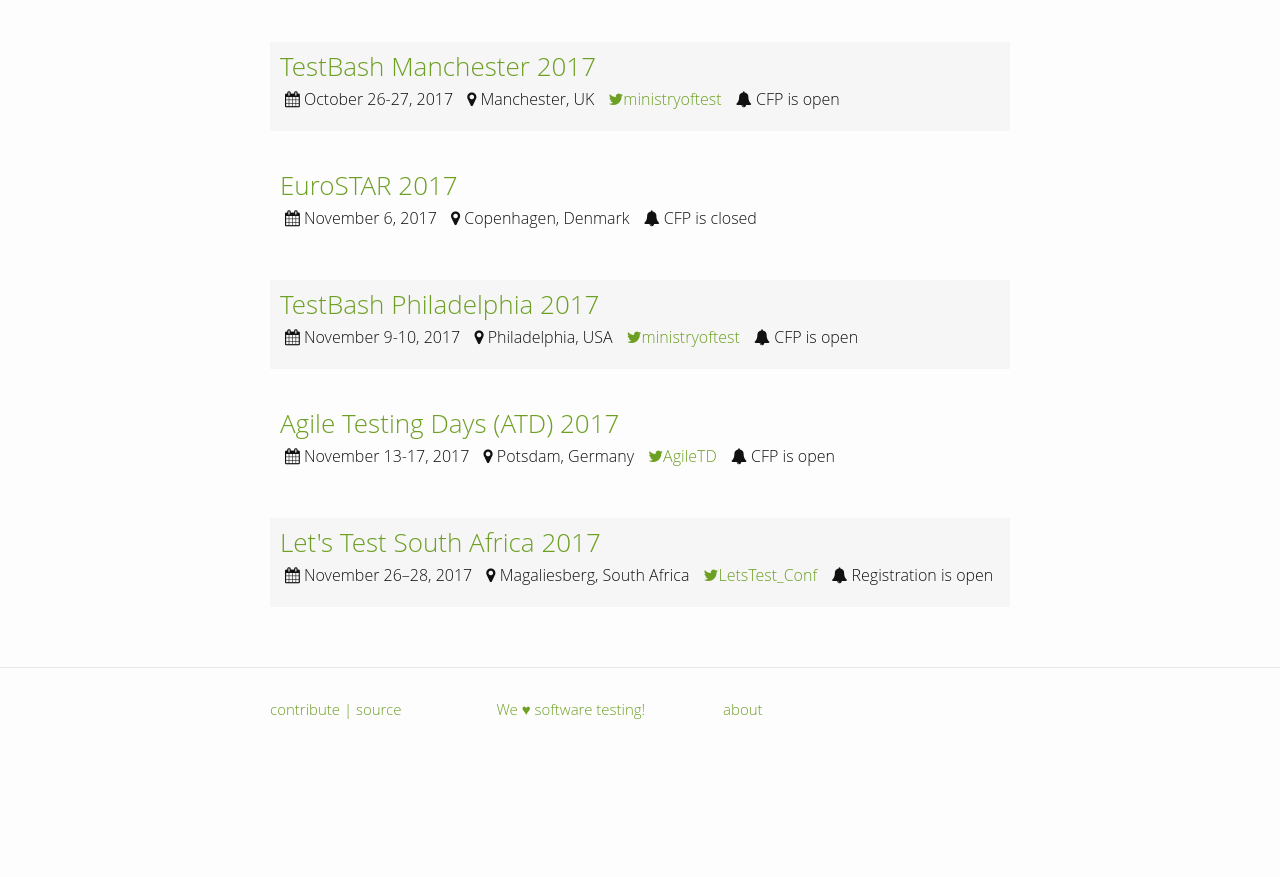
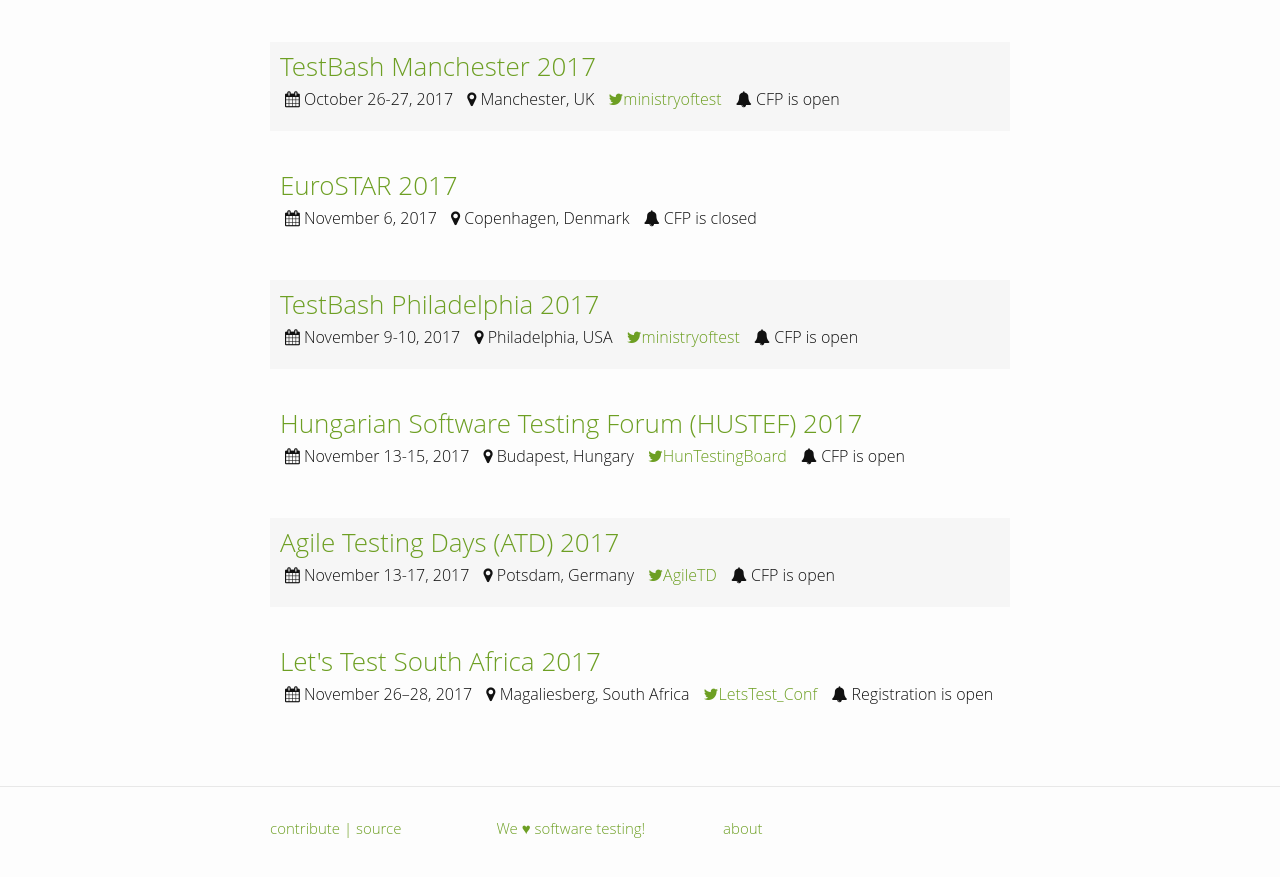
Before and after one commit to TestingConferences/testingconferences.github.io, a Jekyll site: the page built from index.html, in a window 1280 px wide and 900 px high, scrolled down 4958 px. Shown: the top 877 px of the window. Built offline with Jekyll 4.4.1, drawn with Linux system fonts in a browser that asks for light colours; before the commit the page ends 5739 px from its top, so only the background shows below that.

Commit message:
Update current.yml

```diff
--- a/_data/current.yml
+++ b/_data/current.yml
@@ -279,6 +279,13 @@
   status: CFP is open
   twitter: ministryoftest
 
+- name: Hungarian Software Testing Forum (HUSTEF) 2017
+  location: Budapest, Hungary
+  dates: "November 13-15, 2017"
+  url: http://http://www.hustef.hu/
+  twitter: HunTestingBoard
+  status: CFP is open
+
 - name: Agile Testing Days (ATD) 2017
   location: Potsdam, Germany
   dates: "November 13-17, 2017"
```
